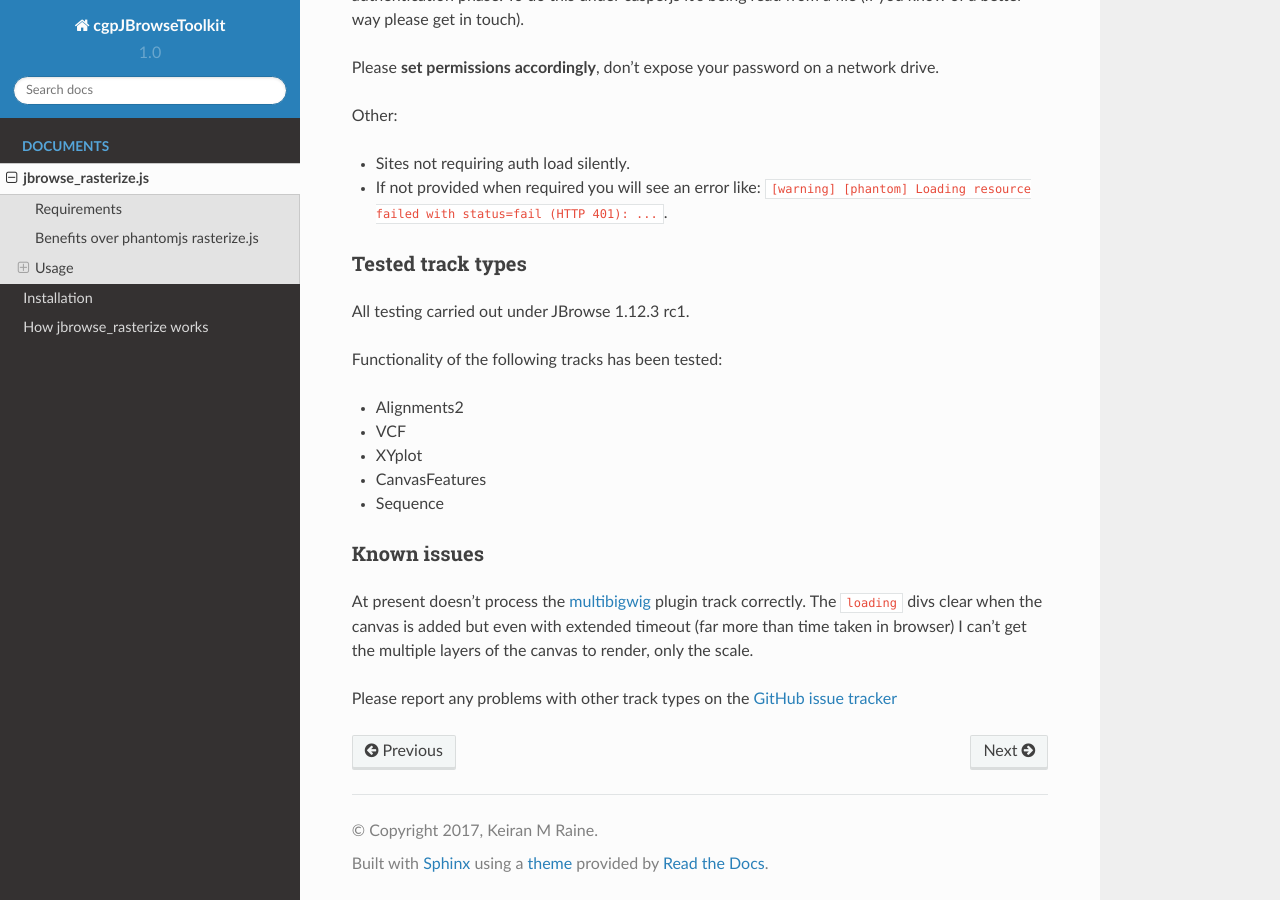
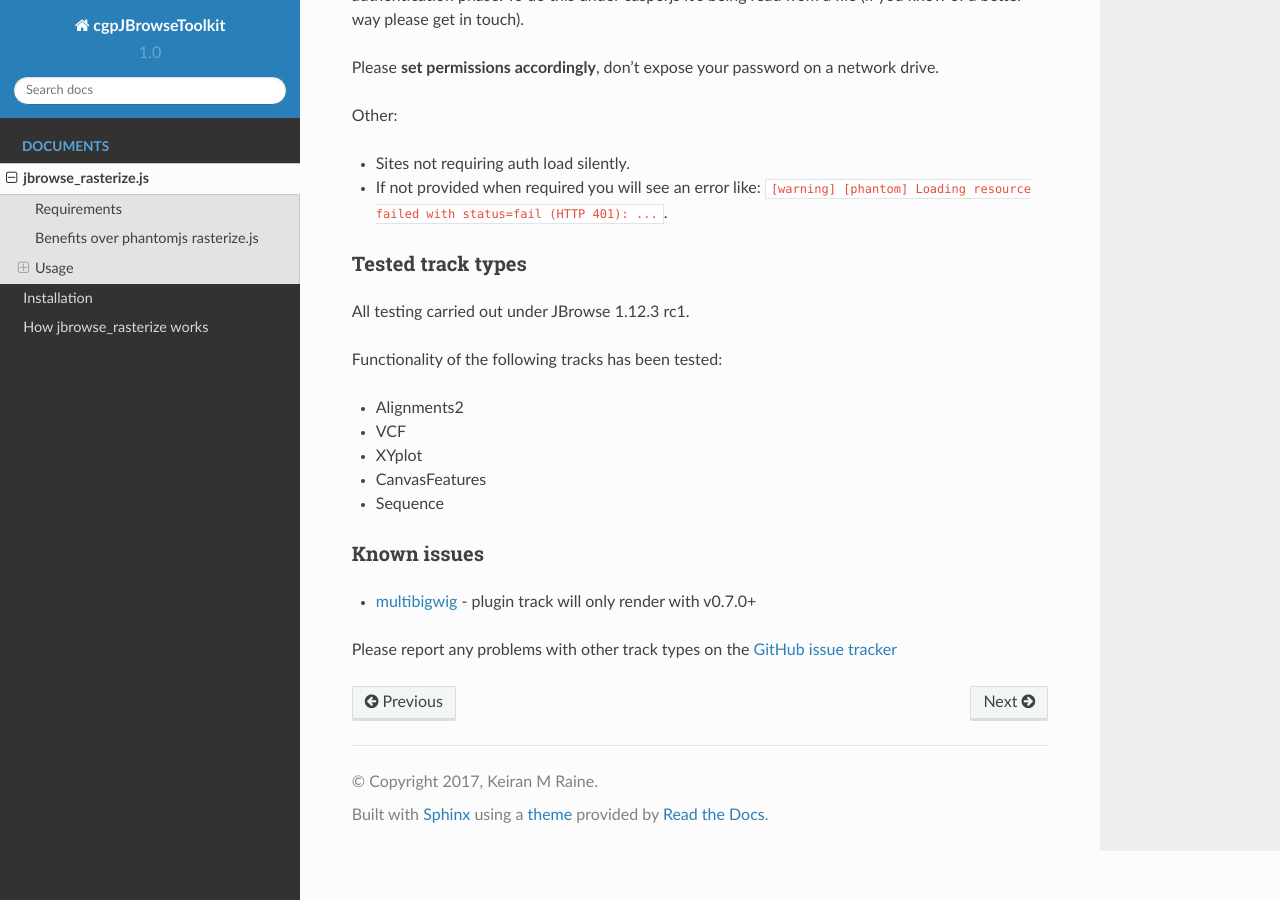
Before and after one commit to cancerit/cgpJBrowseToolkit, a Sphinx documentation site: the page built from docs/source/jbrowse_rasterize.rst, in a window 1280 px wide and 900 px high, scrolled down 1417 px. Built offline with Sphinx 7.4.7 and the Read the Docs theme 2.0.0, drawn with Linux system fonts in a browser that asks for light colours.

Commit message:
Update known issues

```diff
--- a/docs/source/jbrowse_rasterize.rst
+++ b/docs/source/jbrowse_rasterize.rst
@@ -84,8 +84,6 @@ Functionality of the following tracks has been tested:
 
 Known issues
 ------------
-At present doesn't process the `multibigwig <https://github.com/elsiklab/multibigwig>`_ plugin track correctly.
-The ``loading`` divs clear when the canvas is added but even with extended timeout (far more than time taken in browser)
-I can't get the multiple layers of the canvas to render, only the scale.
+* `multibigwig <https://github.com/elsiklab/multibigwig>`_ - plugin track will only render with v0.7.0+
 
 Please report any problems with other track types on the `GitHub issue tracker <https://github.com/cancerit/cgpJBrowseToolkit/issues>`_
```
